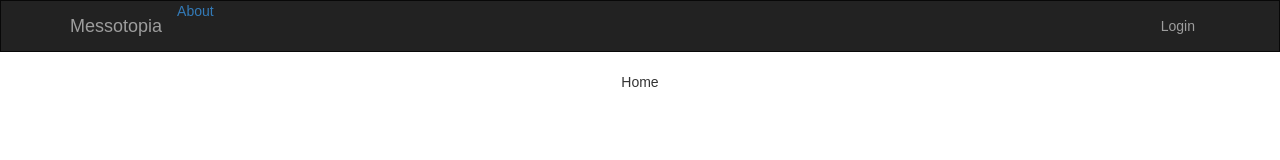
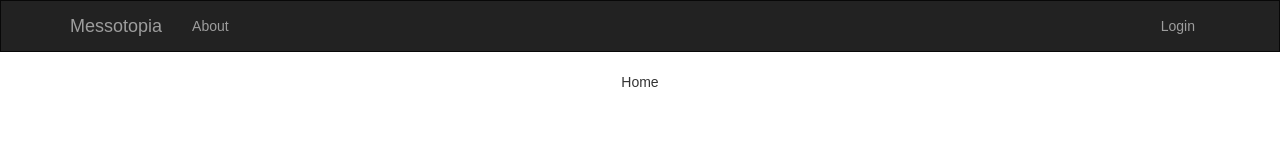
Before and after one commit to kalraDikshit/MessTopia, a React (Create React App) app in the folder messotopia/: page /menu in a window 1280 px wide. Shown: the top 160 px of the page. Built offline with nearby package versions, Linux system fonts and the light colour scheme.

Commit message:
Styling Nav Items

```diff
--- a/messotopia/package.json
+++ b/messotopia/package.json
@@ -4,6 +4,7 @@
   "private": true,
   "dependencies": {
     "axios": "^0.17.1",
+    "history": "^4.7.2",
     "react": "^16.1.1",
     "react-bootstrap": "^0.31.5",
     "react-dom": "^16.1.1",
--- a/messotopia/src/App.js
+++ b/messotopia/src/App.js
@@ -1,13 +1,13 @@
 import React, { Component } from 'react';
 import './App.css';
 import UserProfile from './components/userProfile';
-import { Switch,Route} from 'react-router-dom';
+import { Switch,Route,withRouter} from 'react-router-dom';
 import Menu from './components/menu';
 import About from './components/about';
 import Home from './components/home';
 
 // import {Navbar, Button} from 'react-bootstrap';
-import {CustomNavBar} from './components/navbar';
+import CustomNavBar from './components/navbar';
 
 class App extends Component {
   render() {
@@ -24,4 +24,4 @@ class App extends Component {
   }
 }
 
-export default App;
+export default withRouter(App);
--- a/messotopia/src/components/home.js
+++ b/messotopia/src/components/home.js
@@ -5,7 +5,7 @@ export default class About extends Component{
         return(
             <div>
                 <p>Home</p>
-                </div>
+            </div>
         )
     }
 }
--- a/messotopia/src/components/loginModal.css
+++ b/messotopia/src/components/loginModal.css
@@ -94,3 +94,14 @@
 .login-help{
   font-size: 12px;
 }
+
+.linkItem a{
+  color:#9d9d9d;
+  padding-bottom:15px;
+  padding-top:15px;
+  text-decoration: none
+}
+
+.linkItem:hover a{
+  color: white
+}
--- a/messotopia/src/components/menu.js
+++ b/messotopia/src/components/menu.js
@@ -11,8 +11,7 @@ export default class Menu extends Component{
             data:[],
         }
         const url = 'http://localhost:5000';
-        console.log(this.props.user.getUser().id);
-        if(this.props.user.getUser().id!=null){
+        if(this.props.user !== undefined && this.props.user.getUser().id!=null){
             axios.get(url + '/api/stdetail/'+props.user.getUser().id).then(function(result){
                 // console.log(result.data.response[0].hostelName);
                 const hostel = result.data.response[0].hostelName;
@@ -35,7 +34,7 @@ export default class Menu extends Component{
                 console.log(error);
             })
         }else{
-
+            this.props.history.push('/');
         }
     }
 
--- a/messotopia/src/components/navbar.js
+++ b/messotopia/src/components/navbar.js
@@ -7,7 +7,7 @@ import { Link } from 'react-router-dom';
 import {withRouter} from 'react-router-dom';
 
 
-export class CustomNavBar extends Component{
+class CustomNavBar extends Component{
 
     constructor(){
         super();
@@ -27,7 +27,6 @@ export class CustomNavBar extends Component{
     logout(){
         UserProfile.setUser({name:"",id:null,level:null});
         this.setState({islogged:false})
-        this.props.history.push('/');
     }
 
     submitForm(e){
@@ -56,8 +55,8 @@ export class CustomNavBar extends Component{
                 </Navbar.Header>
                 <Navbar.Collapse>
                     <Nav>
-                        <NavItem eventkey={1} componentClass="span" style={{}}><Link to="/about">About</Link></NavItem>
-                        {this.props.user.getUser().id!=null && <NavItem eventKey={3} ><Link to="/menu">Menu</Link></NavItem> }
+                        <NavItem eventkey={1} className="linkItem"><Link to="/about" >About</Link></NavItem>
+                        {this.props.user.getUser().id!=null && <NavItem eventKey={3} className="linkItem" ><Link to="/menu">Menu</Link></NavItem> }
                         {/* <NavItem eventKey={2} href="#">Link</NavItem>
                         <NavDropdown eventKey={3} title="Dropdown" id="basic-nav-dropdown">
                             <MenuItem eventKey={3.1}>Action</MenuItem>
@@ -68,10 +67,10 @@ export class CustomNavBar extends Component{
                         </NavDropdown> */}
                     </Nav>
                     <Nav pullRight>
-                    {this.props.user.getUser().id!=null && <NavItem eventKey={3} ><Link to="/profile">{this.props.user.getUser().name}</Link></NavItem> }
-                    { this.props.user.getUser().id!=null && <NavItem eventKey={2} onClick={this.logout.bind(this)}><Link to = '/'>Logout</Link></NavItem>
+                    {this.props.user.getUser().id!=null && <NavItem eventKey={3} className="linkItem" ><Link to="/profile">{this.props.user.getUser().name}</Link></NavItem> }
+                    { this.props.user.getUser().id!=null && <NavItem eventKey={2} onClick={this.logout.bind(this)} className="linkItem"><Link to = '/'>Logout</Link></NavItem>
                         }
-                        {this.props.user.getUser().id===null && <NavItem eventKey={2} href='#' onClick={this.on.bind(this)}>Login</NavItem>}
+                        {this.props.user.getUser().id===null && <NavItem eventKey={2} href='#' onClick={this.on.bind(this)} className="linkItem">Login</NavItem>}
                         <Modal show={this.state.showModal} onHide={this.close.bind(this)} className="loginmodal-container">
                             <Modal.Header closeButton>
                                 <Modal.Title>Login to your account</Modal.Title>
@@ -97,3 +96,8 @@ export class CustomNavBar extends Component{
         )
     }
 }
+
+
+
+
+export default withRouter(CustomNavBar);
```
